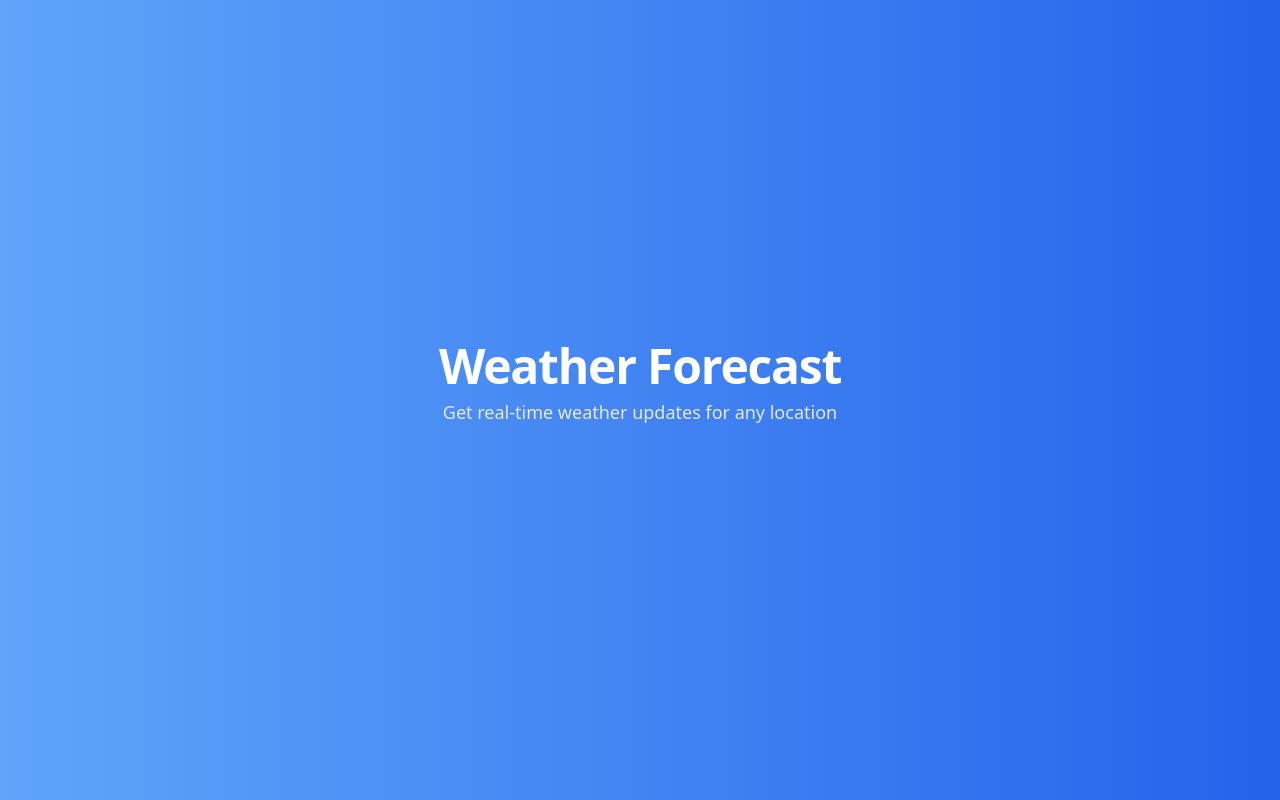
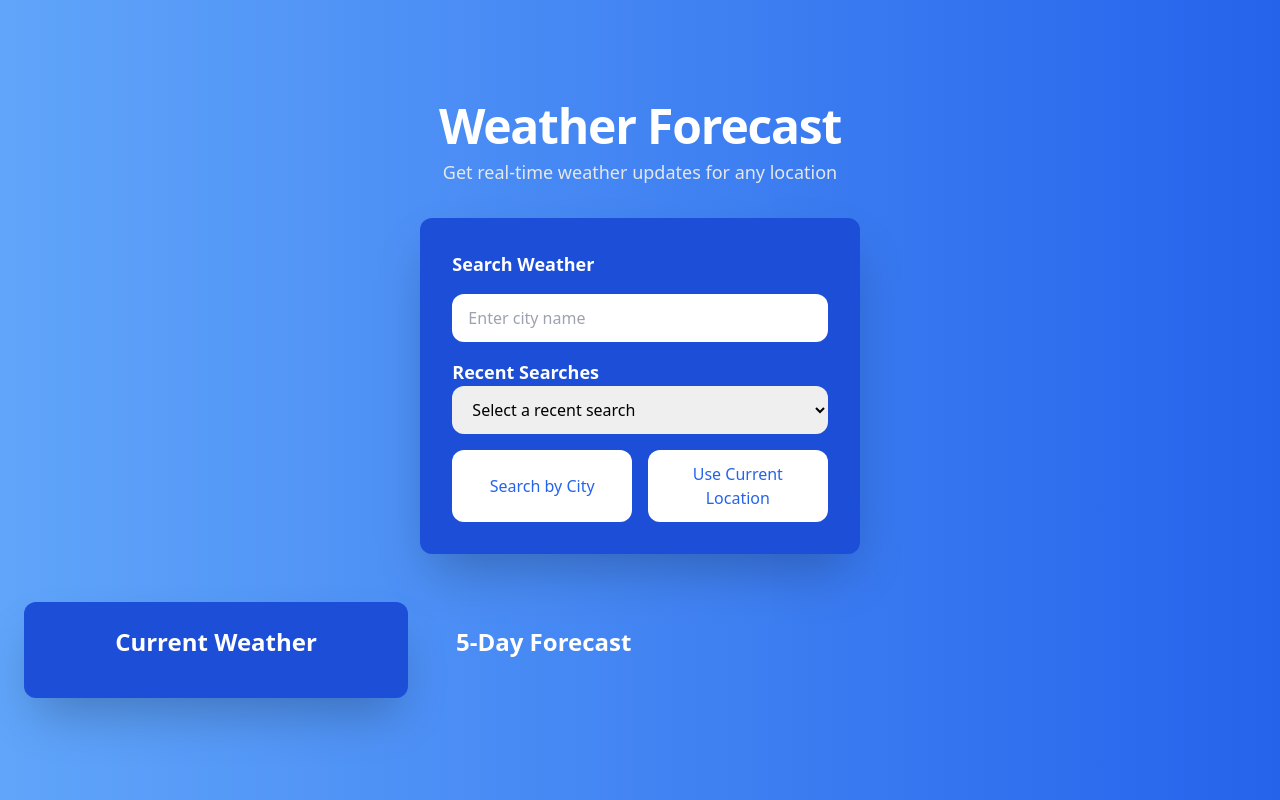
Before and after one commit to bablichoudhary/Weather_forecast, a plain HTML site: page index.html in a window 1280 px wide. Drawn offline with nearby package versions, Linux system fonts and the light colour scheme.

Commit message:
weather forecast cards are added

```diff
--- a/index.html
+++ b/index.html
@@ -14,5 +14,57 @@
                 <h1 class="text-5xl font-extrabold text-white tracking-tight mb-2">Weather Forecast</h1>
                 <p class="text-lg text-gray-200">Get real-time weather updates for any location</p>
             </div>
+             <!-- Search Section -->
+        <div class="bg-blue-700 p-8 rounded-xl shadow-2xl max-w-lg mx-auto transition transform hover:scale-105 fade-in-card">
+            <div class="flex flex-col space-y-4">
+                <label for="cityInput" class="text-lg font-semibold text-white">Search Weather</label>
+                <input
+                    type="text"
+                    id="cityInput"
+                    placeholder="Enter city name"
+                    class="px-4 py-3 rounded-xl text-black focus:outline-none focus:ring-2 focus:ring-blue-400 transition duration-200 ease-in-out"
+                >
+                <p id="errorMessage" class="text-red-500 mt-2 hidden"></p>
+                <div class="mt-4">
+                    <label for="recentSearches" class="text-lg font-semibold text-white">Recent Searches</label>
+                    <select
+                        id="recentSearches"
+                        class="px-4 py-3 rounded-xl text-black focus:outline-none focus:ring-2 focus:ring-blue-400 w-full transition duration-200 ease-in-out"
+                    >
+                        <option value="" disabled selected>Select a recent search</option>
+                    </select>
+                </div>
+                <div class="flex space-x-4 mt-4">
+                    <button
+                        id="searchButton"
+                        class="btn-hover flex-1 px-6 py-3 bg-white text-blue-600 rounded-xl transition duration-200 ease-in-out"
+                    >
+                        Search by City
+                    </button>
+                    <button
+                        id="locationButton"
+                        class="btn-hover flex-1 px-6 py-3 bg-white text-blue-600 rounded-xl transition duration-200 ease-in-out"
+                    >
+                        Use Current Location
+                    </button>
+                </div>
+            </div>
+        </div>
+
+          <!-- Parent Section for Weather and 5-Day Forecast -->
+          <div class="flex flex-col lg:flex-row mt-12 lg:space-x-12 space-y-6 lg:space-y-0 w-full justify-center items-center">
+            <!-- Weather Card Section (Left Side) -->
+            <div id="weatherCards" class="max-w-sm mx-auto bg-blue-700 p-6 rounded-xl shadow-2xl w-full transition transform hover:scale-105 mb-8 lg:mb-0 fade-in-card">
+                <h2 class="text-2xl font-bold text-center mb-4">Current Weather</h2>
+
+            </div>
+
+            <!-- 5-Day Forecast Section (Right Side) -->
+            <div class="w-full lg:max-w-full fade-in-card">
+                <h2 class="text-2xl font-semibold mb-4 text-initial">5-Day Forecast</h2>
+                <div id="forecastCards" class="sm:grid sm:grid-cols-1 sm:grid-rows-5 sm:space-y-4 lg:flex lg:flex-row lg:space-x-6 lg:space-y-0 overflow-x-auto"></div>
+            </div>
+        </div>
+    </div>
 </body>
 </html>
```
